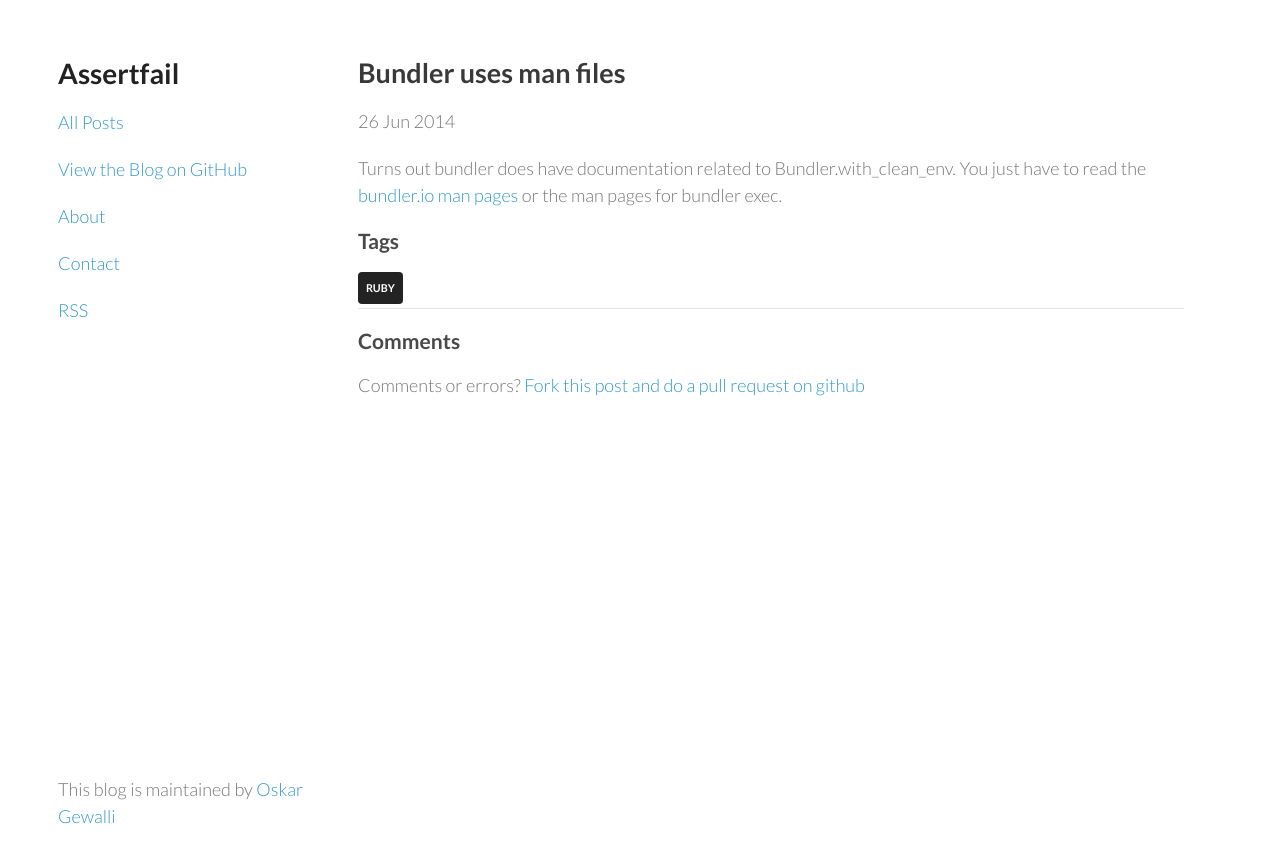
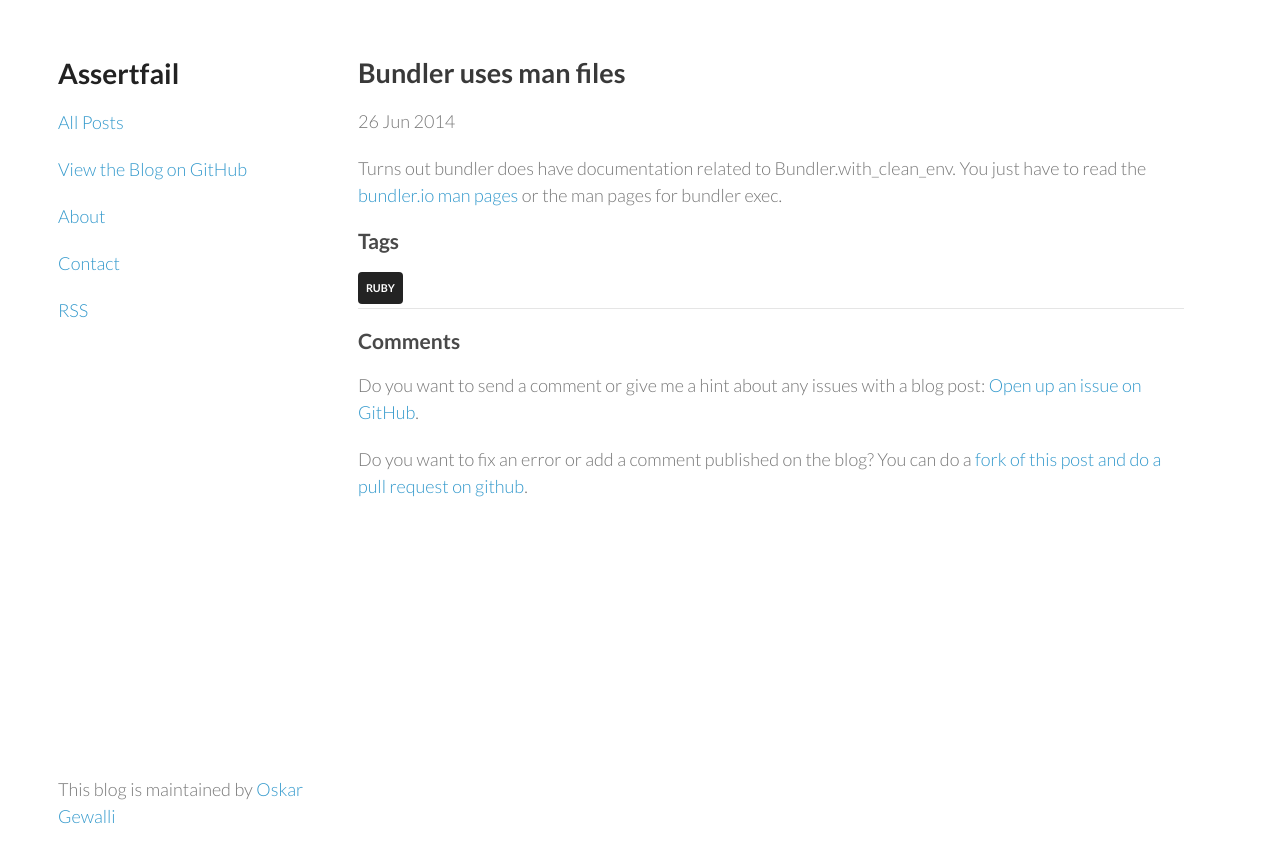
Before and after one commit to wallymathieu/assertfail, a Jekyll site: the page built from _posts/2014-06-26-Bundler-uses-man-files.md, in a window 1280 px wide. Shown: the top 863 px of the page. Built offline with Jekyll 4.4.1, drawn with Linux system fonts in a browser that asks for light colours; nearby versions of some CDN libraries.

Commit message:
Further clarification about comments and issues

```diff
--- a/_layouts/post.html
+++ b/_layouts/post.html
@@ -24,6 +24,9 @@ layout: minimal
   </ul>
 </div>
 <p>
-Comments or errors?
-<a href="https://github.com/wallymathieu/wallymathieu.github.io/tree/master/{{page.path}}">Fork this post and do a pull request on github</a>
+  Do you want to send a comment or give me a hint about any issues with a blog post: <a href="https://github.com/wallymathieu/assertfail/issues/new">Open up an issue on GitHub</a>.
 </p>
+<p>
+  Do you want to fix an error or add a comment published on the blog? You can do a
+  <a href="https://github.com/wallymathieu/wallymathieu.github.io/tree/master/{{page.path}}">fork of this post and do a pull request on github</a>.
+</p>
```
Also changed, not shown: README.md.
